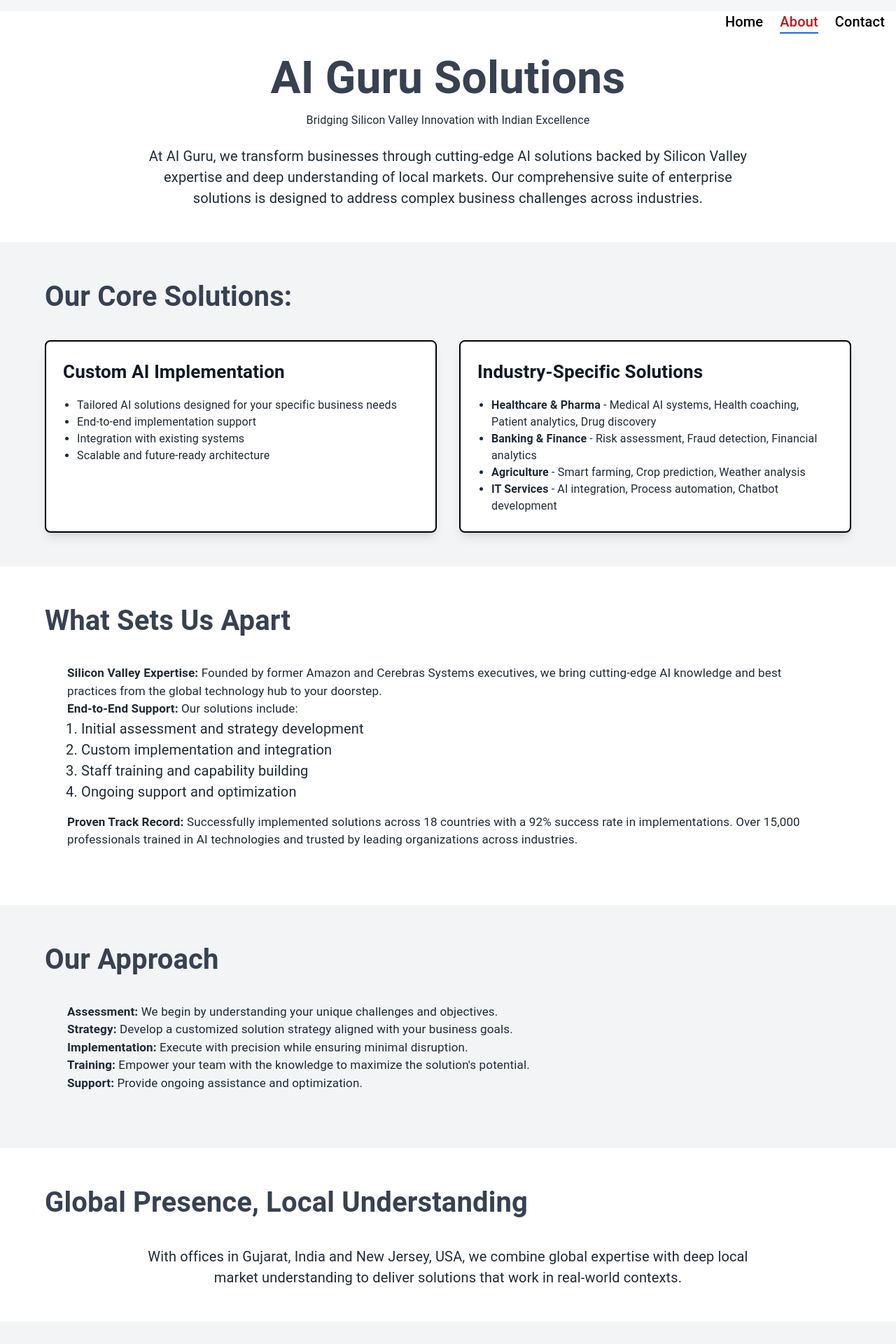
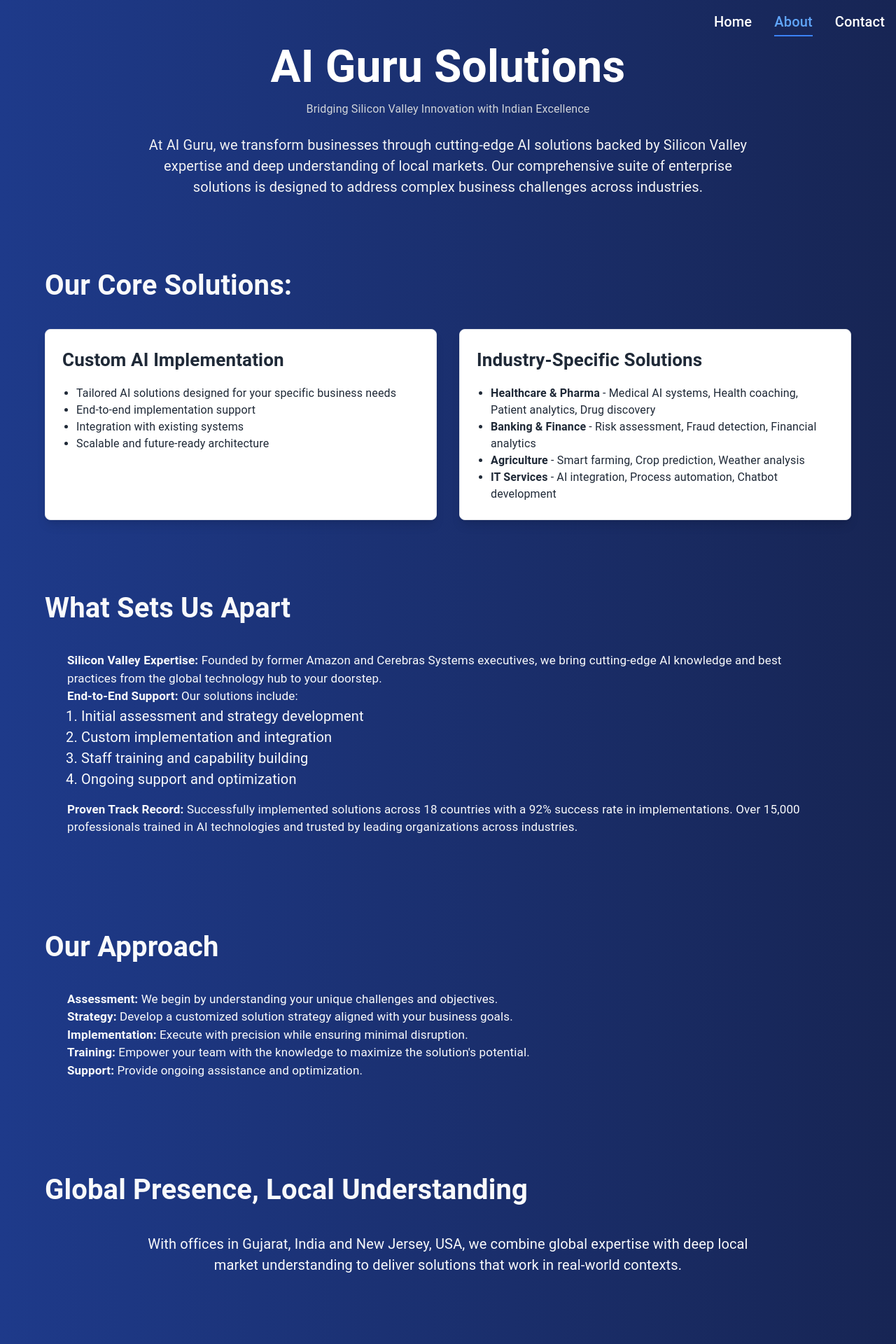
Before and after one commit to ArshalanQuasain/AIGuru.pro, a React (Vite) app: page /about in a window 1280 px wide. Shown: the top 1920 px of the page at 70% size. Built offline with nearby package versions, Linux system fonts and the light colour scheme.

Commit message:
Updated UI stict to blue bg with whte scheme

```diff
--- a/src/components/about/About.jsx
+++ b/src/components/about/About.jsx
@@ -8,22 +8,22 @@
   }
 
   return (
-    <div className="mt-4 bg-white text-gray-800">
+    <div className="bg-white text-gray-800">
       {/* Hero Section */}
-      <div className="text-center py-12">
-        <h1 className="text-6xl font-semibold text-gray-700">AI Guru Solutions</h1>
-        <h1 className="text-sm mb-6">Bridging Silicon Valley Innovation with Indian Excellence</h1>
-        <p className="text-lg max-w-4xl mx-auto">
+      <div className="text-center py-12 bg-gradient-to-r from-blue-900 to-blue-950 text-white">
+        <h1 className="text-6xl font-semibold">AI Guru Solutions</h1>
+        <h1 className="text-sm mb-6 text-gray-300">Bridging Silicon Valley Innovation with Indian Excellence</h1>
+        <p className="text-lg max-w-4xl mx-auto text-gray-100">
           At AI Guru, we transform businesses through cutting-edge AI solutions backed by Silicon Valley expertise and deep understanding of local markets. Our comprehensive suite of enterprise solutions is designed to address complex business challenges across industries.
         </p>
       </div>
 
       {/* Core Solutions */}
-      <div className="py-12 bg-gray-100 px-4 sm:px:8 md:px-16">
-        <h2 className="text-4xl font-semibold text-start md:text-start  text-gray-700 mb-8">Our Core Solutions:</h2>
-        <div className="grid grid-cols-1 md:grid-cols-2 gap-8 max-w-6xl mx-auto ">
-          <div className="p-6 bg-white shadow-lg rounded-lg border-2 border-black transform transition-transform hover:scale-105">
-            <h3 className="text-2xl font-semibold text-gray-900 mb-4">Custom AI Implementation</h3>
+      <div className="py-12 bg-gradient-to-r from-blue-900 to-blue-950 px-4 sm:px-8 md:px-16 text-gray-50">
+        <h2 className="text-4xl font-semibold mb-8">Our Core Solutions:</h2>
+        <div className="grid grid-cols-1 md:grid-cols-2 gap-8 max-w-6xl mx-auto">
+          <div className="p-6 bg-white text-gray-800 shadow-lg rounded-lg border border-gray-200 transform transition-transform hover:scale-105">
+            <h3 className="text-2xl font-semibold mb-4">Custom AI Implementation</h3>
             <ul className="list-disc pl-5">
               <li>Tailored AI solutions designed for your specific business needs</li>
               <li>End-to-end implementation support</li>
@@ -31,8 +31,8 @@
               <li>Scalable and future-ready architecture</li>
             </ul>
           </div>
-          <div className="p-6 bg-white shadow-lg rounded-lg border-2 border-black transform transition-transform hover:scale-105">
-            <h3 className="text-2xl font-semibold text-gray-900 mb-4">Industry-Specific Solutions</h3>
+          <div className="p-6 bg-white text-gray-800 shadow-lg rounded-lg border border-gray-200 transform transition-transform hover:scale-105">
+            <h3 className="text-2xl font-semibold mb-4">Industry-Specific Solutions</h3>
             <ul className="list-disc pl-5">
               <li><strong>Healthcare & Pharma</strong> - Medical AI systems, Health coaching, Patient analytics, Drug discovery</li>
               <li><strong>Banking & Finance</strong> - Risk assessment, Fraud detection, Financial analytics</li>
@@ -43,10 +43,9 @@
         </div>
       </div>
 
-
       {/* What Sets Us Apart */}
-      <div className="py-12 px-4 sm:px:8 md:px-16">
-        <h2 className="text-4xl font-semibold text-start md:text-start  text-gray-700 mb-8">What Sets Us Apart</h2>
+      <div className="py-12 px-4 sm:px-8 md:px-16 bg-gradient-to-r from-blue-900 to-blue-950 text-gray-50">
+        <h2 className="text-4xl font-semibold mb-8">What Sets Us Apart</h2>
         <div className="max-w-6xl m-8 text-lg">
           <p><strong>Silicon Valley Expertise:</strong> Founded by former Amazon and Cerebras Systems executives, we bring cutting-edge AI knowledge and best practices from the global technology hub to your doorstep.</p>
           <p><strong>End-to-End Support:</strong> Our solutions include:</p>
@@ -61,8 +60,8 @@
       </div>
 
       {/* Our Approach */}
-      <div className="bg-gray-100 py-12 px-4 sm:px:8 md:px-16">
-        <h2 className="text-4xl font-semibold text-start md:text-start  text-gray-700 mb-8">Our Approach</h2>
+      <div className="bg-gradient-to-r from-blue-900 to-blue-950 py-12 px-4 sm:px-8 md:px-16 text-gray-50">
+        <h2 className="text-4xl font-semibold mb-8">Our Approach</h2>
         <div className="max-w-6xl m-8 text-lg">
           <p><strong>Assessment:</strong> We begin by understanding your unique challenges and objectives.</p>
           <p><strong>Strategy:</strong> Develop a customized solution strategy aligned with your business goals.</p>
@@ -73,23 +72,23 @@
       </div>
 
       {/* Global Presence */}
-      <div className="py-12 px-4 sm:px:8 md:px-16">
-        <h2 className="text-4xl font-semibold text-start md:text-start  text-gray-700 mb-8">Global Presence, Local Understanding</h2>
+      <div className="py-12 px-4 sm:px-8 md:px-16 bg-gradient-to-r from-blue-900 to-blue-950 text-gray-50">
+        <h2 className="text-4xl font-semibold mb-8">Global Presence, Local Understanding</h2>
         <p className="text-lg max-w-4xl mx-auto text-center">
           With offices in Gujarat, India and New Jersey, USA, we combine global expertise with deep local market understanding to deliver solutions that work in real-world contexts.
         </p>
       </div>
 
       {/* Call to Action */}
-      <div className="py-12 bg-gray-100 px-4 sm:px-8 md:px-16">
-        <h2 className="text-4xl font-semibold text-start md:text-start text-gray-700 mb-8">Partner with Us</h2>
+      <div className="py-12 bg-gradient-to-r from-blue-900 to-blue-950 px-4 sm:px-8 md:px-16 text-gray-50">
+        <h2 className="text-4xl font-semibold mb-8">Partner with Us</h2>
         <p className="text-lg text-center max-w-4xl mx-auto">
           Whether you're looking to implement AI solutions, transform your business processes, or build AI capabilities within your organization, AI Guru is your trusted partner in the AI transformation journey.
         </p>
         <div className="flex justify-center my-6">
           <button
             onClick={handleonClick}
-            className="bg-gray-600 hover:bg-gray-900 text-white font-semibold py-2 px-6 rounded-lg">
+            className="bg-white text-blue-900 hover:bg-gray-200 font-semibold py-2 px-6 rounded-lg">
             Get in Touch
           </button>
         </div>
--- a/src/components/contact/Contact.jsx
+++ b/src/components/contact/Contact.jsx
@@ -31,8 +31,8 @@
   }, []);
 
   return (
-    <div className="flex flex-col justify-center w-full m-2 items-center min-h-screen bg-gray-100 py-10 font-sans">
-      <h1 className="text-3xl font-semibold text-gray-800 mb-8 text-center">Contact Us</h1>
+    <div className="flex flex-col justify-center w-full p-2 items-center min-h-screen bg-gradient-to-r from-gray-900 to-blue-950 py-10 font-sans">
+      <h1 className="text-3xl font-semibold text-white mb-8 text-center">Contact Us</h1>
       <div id="hubspotForm" className="w-full max-w-2xl bg-white p-8 rounded-lg shadow-lg transition-all duration-300 ease-in-out"></div>
     </div>
   );
--- a/src/components/industrySection.jsx
+++ b/src/components/industrySection.jsx
@@ -9,10 +9,10 @@
         <div className="flex flex-col py-8 px-4 md:px-16 lg:px-32">
             {/* Header Section */}
             <div className="flex items-center mb-8 z-50">
-                <Icon className="text-6xl mr-4 text-purple-400" />
+                <Icon className="text-6xl mr-4 text-pink-100" />
                 <div>
-                    <h1 className="text-4xl font-bold bg-clip-text text-transparent bg-gradient-to-r from-white to-cyan-400">{title}</h1>
-                    <p className="text-lg text-gray-50">{brief}</p>
+                    <h1 className="text-4xl font-bold bg-clip-text text-transparent bg-gradient-to-r from-white to-pink-100">{title}</h1>
+                    <p className="text-lg text-white">{brief}</p>
                 </div>
             </div>
 
--- a/src/components/navbar/Navbar.jsx
+++ b/src/components/navbar/Navbar.jsx
@@ -3,6 +3,7 @@
 
 const Navbar = () => {
     const [isOpen, setIsOpen] = useState(false);
+    const [scrolled, setScrolled] = useState(false);
     const menuRef = useRef(null);
 
     const toggleMenu = () => {
@@ -10,28 +11,42 @@
     };
 
     useEffect(() => {
+        const handleScroll = () => {
+            if (window.scrollY > 20) {
+                setScrolled(true);
+            } else {
+                setScrolled(false);
+            }
+        };
+
         const handleClickOutside = (event) => {
             if (menuRef.current && !menuRef.current.contains(event.target)) {
                 setIsOpen(false);
             }
         };
 
+        window.addEventListener("scroll", handleScroll);
         document.addEventListener("mousedown", handleClickOutside);
+
         return () => {
+            window.removeEventListener("scroll", handleScroll);
             document.removeEventListener("mousedown", handleClickOutside);
         };
     }, []);
 
     return (
-        <nav className="p-4 fixed top-0 text-lg left-0 w-full z-50 bg-transparent">
+        <nav className={`p-4 fixed top-0 left-0 w-full z-50 transition-all duration-300 ${scrolled ? 'bg-gray-900/90 backdrop-blur-sm shadow-md' : 'bg-transparent'}`}>
             <div className="max-w-7xl mx-auto flex justify-between items-center">
-                <div className="hidden md:flex space-x-6 ml-auto">
+                {/* Logo or Brand Name could go here */}
+
+                {/* Desktop Navigation */}
+                <div className="hidden md:flex space-x-8 ml-auto">
                     <NavLink
                         to="/home"
                         className={({ isActive }) =>
                             isActive
-                                ? "text-red-700  text-lg border-b-2 border-blue-600"
-                                : "text-black text-lg hover:bg-clip-text hover:bg-gradient-to-r hover:from-blue-600 hover:to-cyan-400"
+                                ? "text-blue-400 font-medium text-lg relative after:content-[''] after:absolute after:bottom-[-6px] after:left-0 after:w-full after:h-0.5 after:bg-blue-500"
+                                : "text-white font-medium text-lg hover:text-blue-300 transition-colors relative after:content-[''] after:absolute after:bottom-[-6px] after:left-0 after:w-0 after:h-0.5 after:bg-blue-500 after:transition-all hover:after:w-full"
                         }
                     >
                         Home
@@ -40,8 +55,8 @@
                         to="/about"
                         className={({ isActive }) =>
                             isActive
-                                ? "text-red-700  text-lg border-b-2 border-blue-600"
-                                : "text-black text-lg hover:bg-clip-text hover:bg-gradient-to-r hover:from-blue-600 hover:to-cyan-400"
+                                ? "text-blue-400 font-medium text-lg relative after:content-[''] after:absolute after:bottom-[-6px] after:left-0 after:w-full after:h-0.5 after:bg-blue-500"
+                                : "text-white font-medium text-lg hover:text-blue-300 transition-colors relative after:content-[''] after:absolute after:bottom-[-6px] after:left-0 after:w-0 after:h-0.5 after:bg-blue-500 after:transition-all hover:after:w-full"
                         }
                     >
                         About
@@ -50,8 +65,8 @@
                         to="/contact"
                         className={({ isActive }) =>
                             isActive
-                                ? "text-red-700  text-lg border-b-2 border-blue-600"
-                                : "text-black text-lg hover:bg-clip-text hover:bg-gradient-to-r hover:from-blue-600 hover:to-cyan-400"
+                                ? "text-blue-400 font-medium text-lg relative after:content-[''] after:absolute after:bottom-[-6px] after:left-0 after:w-full after:h-0.5 after:bg-blue-500"
+                                : "text-white font-medium text-lg hover:text-blue-300 transition-colors relative after:content-[''] after:absolute after:bottom-[-6px] after:left-0 after:w-0 after:h-0.5 after:bg-blue-500 after:transition-all hover:after:w-full"
                         }
                     >
                         Contact
@@ -61,7 +76,7 @@
                 {/* Mobile Hamburger Icon */}
                 {!isOpen && (
                     <div className="md:hidden flex items-center ml-auto">
-                        <button onClick={toggleMenu} className="text-gray-900 focus:outline-none">
+                        <button onClick={toggleMenu} className="text-white focus:outline-none">
                             <svg
                                 className="w-6 h-6"
                                 fill="none"
@@ -84,7 +99,7 @@
                 {isOpen && (
                     <div
                         ref={menuRef}
-                        className="w-1/2 h-min fixed ml-auto inset-0 bg-inherit z-50 md:hidden"
+                        className="fixed top-0 right-0 h-screen w-64 bg-gray-900 shadow-xl z-50 md:hidden transform transition-transform duration-300 ease-in-out"
                     >
                         <div className="flex justify-end p-4">
                             <button onClick={toggleMenu} className="text-white">
@@ -105,14 +120,14 @@
                                 </svg>
                             </button>
                         </div>
-                        <div className="flex flex-col items-center space-y-6 text-white">
+                        <div className="flex flex-col items-center space-y-8 mt-8 p-4">
                             <NavLink
                                 to="/home"
                                 onClick={toggleMenu}
                                 className={({ isActive }) =>
                                     isActive
-                                        ? "text-red-700  text-lg border-b-2 border-blue-600"
-                                        : "text-gray-900 text-lg hover:bg-clip-text hover:bg-gradient-to-r hover:from-blue-600 hover:to-cyan-400"
+                                        ? "text-blue-400 font-medium text-lg border-l-4 border-blue-500 pl-4 w-full"
+                                        : "text-white font-medium text-lg hover:text-blue-300 hover:border-l-4 hover:border-blue-500 hover:pl-4 transition-all w-full"
                                 }
                             >
                                 Home
@@ -122,8 +137,8 @@
                                 onClick={toggleMenu}
                                 className={({ isActive }) =>
                                     isActive
-                                        ? "text-red-700  text-lg border-b-2 border-blue-600"
-                                        : "text-gray-900 text-lg hover:bg-clip-text hover:bg-gradient-to-r hover:from-blue-600 hover:to-cyan-400"
+                                        ? "text-blue-400 font-medium text-lg border-l-4 border-blue-500 pl-4 w-full"
+                                        : "text-white font-medium text-lg hover:text-blue-300 hover:border-l-4 hover:border-blue-500 hover:pl-4 transition-all w-full"
                                 }
                             >
                                 About
@@ -133,8 +148,8 @@
                                 onClick={toggleMenu}
                                 className={({ isActive }) =>
                                     isActive
-                                        ? "text-red-700  text-lg border-b-2 border-blue-600"
-                                        : "text-gray-900 text-lg hover:bg-clip-text hover:bg-gradient-to-r hover:from-blue-600 hover:to-cyan-400"
+                                        ? "text-blue-400 font-medium text-lg border-l-4 border-blue-500 pl-4 w-full"
+                                        : "text-white font-medium text-lg hover:text-blue-300 hover:border-l-4 hover:border-blue-500 hover:pl-4 transition-all w-full"
                                 }
                             >
                                 Contact
```
Also changed, not shown: src/components/Card.jsx (+7 -7 lines), src/components/Home.jsx (+18 -18 lines).
